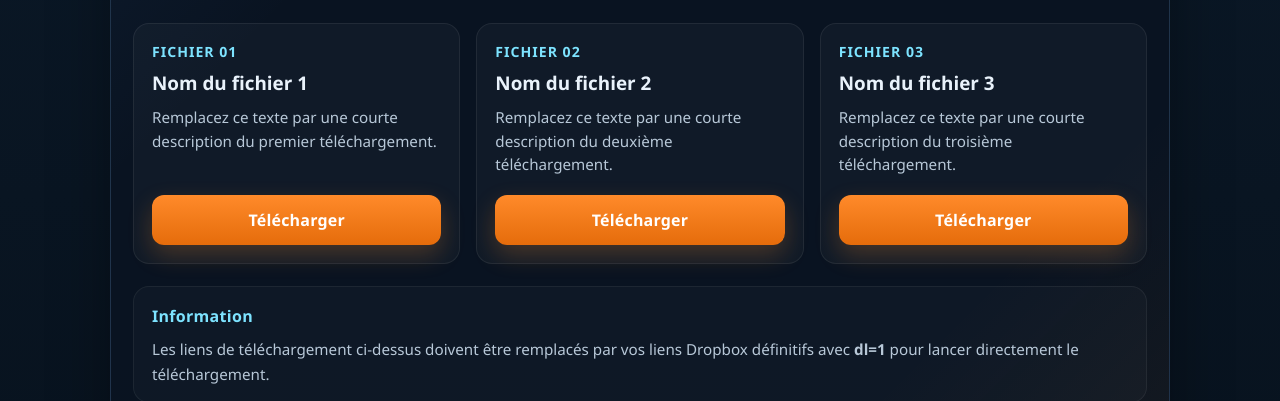
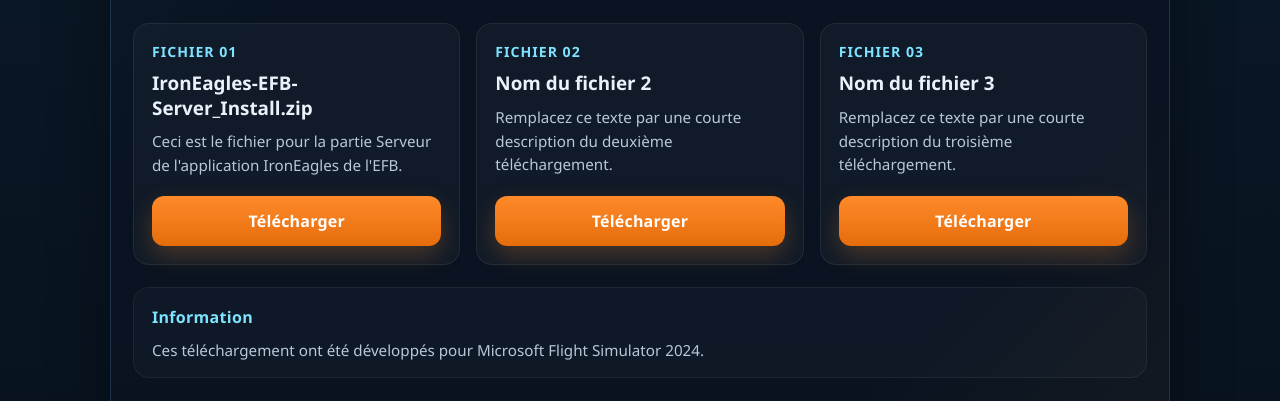
Before and after one commit to IronEagles0105/IronEagles, a plain HTML site: page index.html in a window 1280 px wide. Shown: the part 550-951 px from the top of the page. Drawn offline with Linux system fonts and the light colour scheme.

Commit message:
Update index.html

```diff
--- a/index.html
+++ b/index.html
@@ -368,12 +368,12 @@
                     <article class="download-card">
                         <div>
                             <div class="download-label">Fichier 01</div>
-                            <h2 class="download-title">Nom du fichier 1</h2>
+                            <h2 class="download-title">IronEagles-EFB-Server_Install.zip</h2>
                             <p class="download-desc">
-                                Remplacez ce texte par une courte description du premier téléchargement.
+                                Ceci est le fichier pour la partie Serveur de l'application IronEagles de l'EFB.
                             </p>
                         </div>
-                        <a class="btn btn-download" href="https://www.dropbox.com/scl/fi/xxxxx/Fichier1.zip?rlkey=yyyyy&dl=1">
+                        <a class="btn btn-download" href="https://www.dropbox.com/scl/fi/6mkza63wpwq3m7l3zlyas/IronEagles-EFB-Server_Install.zip?rlkey=gcc2a6qrr7ccdjgnswqts5o7h&st=9dh4c8sh&dl=1">
                             Télécharger
                         </a>
                     </article>
@@ -408,8 +408,7 @@
                 <div class="info-panel">
                     <h3 class="info-title">Information</h3>
                     <p class="info-text">
-                        Les liens de téléchargement ci-dessus doivent être remplacés par vos liens Dropbox définitifs
-                        avec <strong>dl=1</strong> pour lancer directement le téléchargement.
+                        Ces téléchargement ont été développés pour Microsoft Flight Simulator 2024.
                     </p>
                 </div>
 
```
